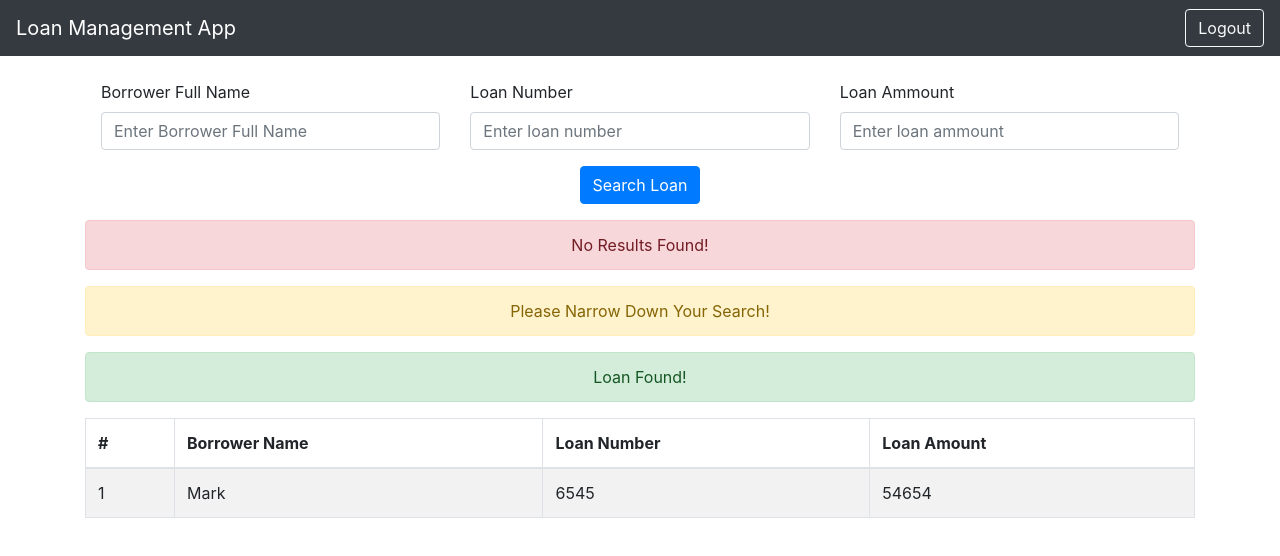
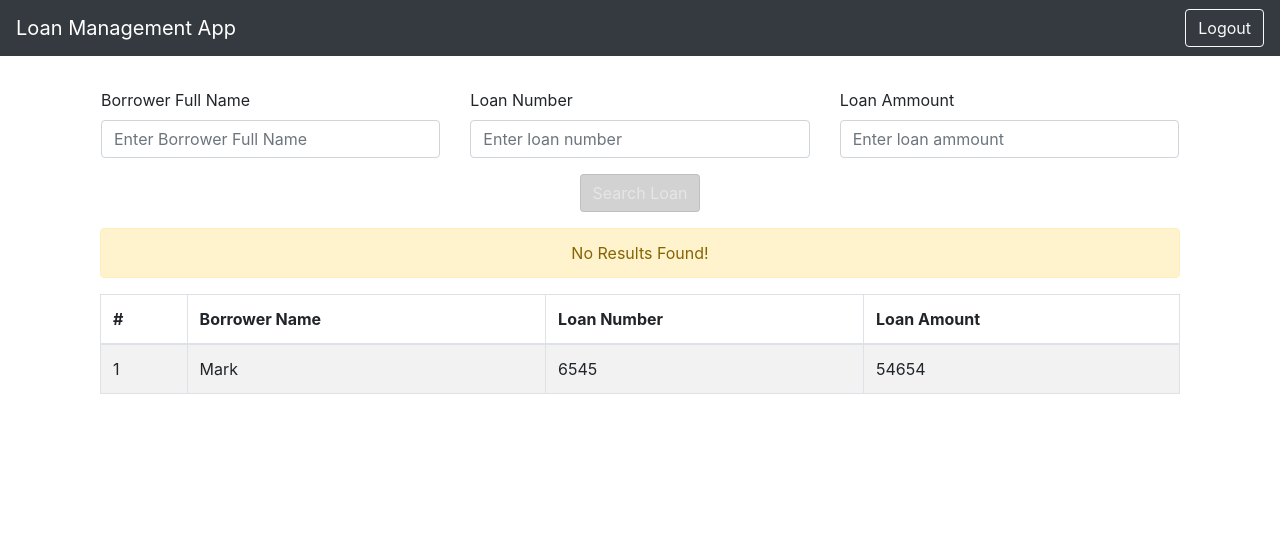
Before and after one commit to msonde86/POD2-LMA-UIComponents, a React (Create React App) app: page /loan-search in a window 1280 px wide. Shown: the top 556 px of the page. Built offline with nearby package versions, Linux system fonts and the light colour scheme.

Commit message:
components updated

```diff
--- a/src/components/loan-search/LoanSearch.css
+++ b/src/components/loan-search/LoanSearch.css
@@ -0,0 +1,20 @@
+.search-formgroup{
+    margin-bottom: 0;
+    margin-top: 1rem;
+}
+
+.loan-search-message{
+    color : white;
+    border-radius : 2px;
+    background-color: #f8d7da;
+    margin: auto;
+    margin-top: 2px;
+    margin-bottom: 2px;
+    color : #721c24
+}
+
+
+.search-results{
+    padding-left: 30px;
+    padding-right: 30px;
+}
--- a/src/components/loan-search/LoanSearch.jsx
+++ b/src/components/loan-search/LoanSearch.jsx
@@ -1,50 +1,97 @@
-import React from 'react'
+import React, { useState } from 'react'
 import './LoanSearch.css'
-import { Row, Form, Col, Button, Alert, Table } from 'react-bootstrap'
+import { Row, Form, Col, Button, Table, Alert } from 'react-bootstrap'
+
+import { useForm } from 'react-hook-form'
 
 
 const LoanSearch = props => {
-    return (<Row>
+
+
+    const { register, handleSubmit } = useForm()
+    const [error, setError] = useState(false)
+    const [inputLength, setInputLength] = useState(0);
+
+    const validate = () => {
+        let length = 0
+        let err = false
+
+        let borrower = document.getElementById("borrower-input").value
+        let loan = document.getElementById("loan-input").value
+        let ammount = document.getElementById("ammount-input").value
+
+        length += borrower.toString().trim().length
+        length += loan.toString().trim().length
+        length += ammount.toString().trim().length
+
+        if (length > 0) {
+            if (loan.toString().trim().length > 0) {
+                if (loan < 0)
+                    err = true
+
+
+            }
+            if (ammount.toString().trim().length > 0) {
+                if (ammount < 0)
+                    err = true
+            }
+        }
+        setError(err)
+        setInputLength(length)
+    }
+
+
+
+    const onSubmit = data => {
+        console.log(data)
+        if (!data.borrower.trim() && !data.loan <= 0 && !data.amount <= 0) {
+            setError(true)
+            return
+        } else {
+            console.log(!data.borrower.trim(), !data.loan <= 0, !data.ammount <= 0)
+        }
+
+
+    }
+
+    return (<Row data-testid="loan-search">
 
         <Col xs={12}>
-            <form>
-                <Row className="pt-4 p-3">
-                    <Col md={4}><Form.Group controlId="formLoanNumber">
+            <form onSubmit={handleSubmit(onSubmit)}>
+                <Row className="p-3">
+                    <Col md={4}><Form.Group className="search-formgroup">
                         <Form.Label>Borrower Full Name</Form.Label>
-                        <Form.Control type="text" placeholder="Enter Borrower Full Name" />
+                        <Form.Control data-testid="borrower-input" id="borrower-input" name="borrower" ref={register()} type="text" placeholder="Enter Borrower Full Name"
+                            onInput={validate} />
                     </Form.Group>
                     </Col>
                     <Col md={4}>
-                        <Form.Group controlId="formLoanNumber">
+                        <Form.Group className="search-formgroup">
                             <Form.Label>Loan Number</Form.Label>
-                            <Form.Control type="number" placeholder="Enter loan number" />
+                            <Form.Control data-testid="loan-input" id="loan-input" name="loan" ref={register()} type="number" placeholder="Enter loan number"
+                                min={0} onInput={validate} />
                         </Form.Group>
                     </Col>
                     <Col md={4}>
-                        <Form.Group controlId="formLoanAmmount">
+                        <Form.Group className="search-formgroup">
                             <Form.Label>Loan Ammount</Form.Label>
-                            <Form.Control type="number" placeholder="Enter loan ammount" />
+                            <Form.Control data-testid="ammount-input" id="ammount-input" name="ammount" ref={register()} type="number" placeholder="Enter loan ammount"
+                                min={0} onInput={validate}
+                            />
                         </Form.Group>
                     </Col>
-                    <Col xs={12} className="justify-content-center d-flex">
-                        <Button>Search Loan</Button>
+                    <Col xs={12} className="pt-3 justify-content-center d-flex">
+                        <Button data-testid="search-button" type="submit" disabled={inputLength <= 0 || error}>Search Loan</Button>
                     </Col>
                 </Row>
             </form>
         </Col>
 
-        <Col xs={12}>
-            <Alert variant="danger" className="text-center"> No Results Found!</Alert>
+        <Col xs={12} className="search-results">
+            <Alert variant="warning" className="text-center"> No Results Found!</Alert>
         </Col>
 
-        <Col xs={12}>
-            <Alert variant="warning" className="text-center">Please Narrow Down Your Search!</Alert>
-        </Col>
-        <Col xs={12}>
-            <Alert variant="success" className="text-center">Loan Found!</Alert>
-        </Col>
-
-        <Col xs={12}>
+        <Col xs={12} className="search-results">
             <Table striped bordered hover>
                 <thead>
                     <tr>
--- a/src/components/login/Login.css
+++ b/src/components/login/Login.css
@@ -1,5 +1,6 @@
 .login-form{
     min-width: 350px;
+    margin-top: 25px;
 }
 
 #login-card{
@@ -13,3 +14,24 @@
 .display-4{
     font-size: 2.1rem;
 }
+
+.btn-primary.disabled, .btn-primary:disabled{
+    background-color: rgba(0, 0, 0, 0.274);
+    border-color: rgba(0, 0, 0, 0.15);
+    color : rgba(255, 255, 255, 0.445);
+}
+
+.password-formgroup, .login-message, .login-message-blank{
+    margin-bottom: 5px;
+}
+
+.login-message{
+    color : white;
+    border-radius : 2px;
+    background-color: #f8d7da;
+    color : #721c24;
+}
+
+.login-message-blank, .login-message{
+    margin-top: 5px;
+}
--- a/src/components/login/Login.jsx
+++ b/src/components/login/Login.jsx
@@ -1,5 +1,5 @@
 import React from 'react'
-import { Card, Form, Button, Alert } from 'react-bootstrap'
+import { Card, Form, Button } from 'react-bootstrap'
 import { useForm } from 'react-hook-form'
 import './Login.css'
 
@@ -22,13 +22,14 @@ const Login = props => {
                             <Form.Control data-testid="email-input" name="email" placeholder="Enter email" size="lg"
                                 ref={register({ required: true, pattern: /^\w+([.-]?\w+)*@\w+([.-]?\w+)*(\.\w{2,3})+$/ })} />
                         </Form.Group>
-                        <Form.Group controlId="formPassword">
+                        <Form.Group controlId="formPassword" className="password-formgroup">
                             <Form.Label>Password</Form.Label>
                             <Form.Control data-testid="password-input" name="password" type="password" placeholder="Enter password" size="lg"
                                 ref={register({ required: true, min: 1 })} />
+                        {!(errors.email || errors.password) &&<p className="login-message-blank">  &zwnj;</p>}
+                        {(errors.email || errors.password) && <p className="text-center login-message">Invalid email or password!</p>}
                         </Form.Group>
-                        {(errors.email || errors.password) && <Alert variant="danger">Invalid email/password!</Alert>}
-                        <Button data-testid="login-button" type="submit" className="w-100" disabled={(Object.keys(touched).length !== 2) ||
+                        <Button data-testid="login-button" type="submit" className="w-100 login-button" disabled={(Object.keys(touched).length !== 2) ||
                             (Object.keys(errors).length > 0)}>Login</Button>
 
                     </form>
```
